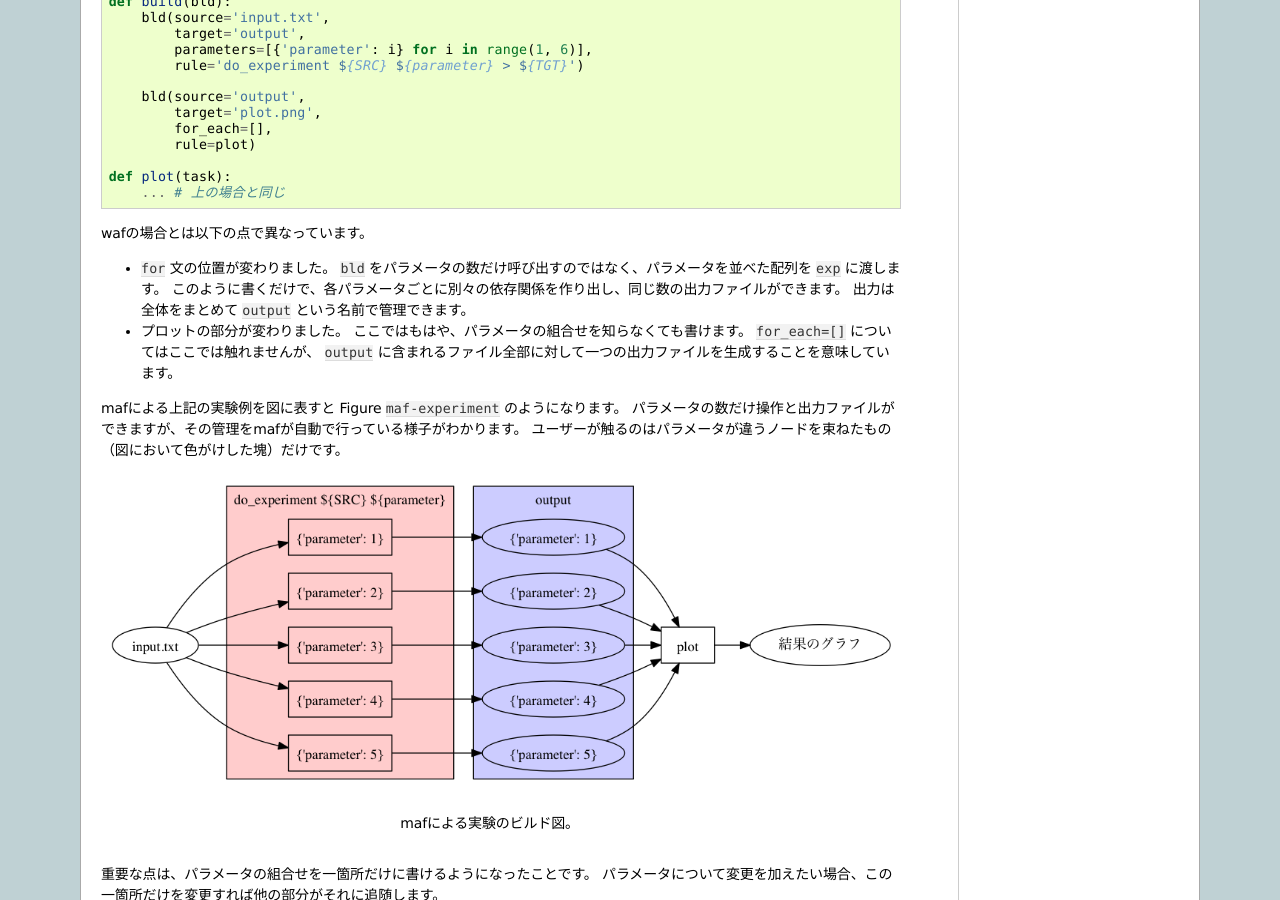
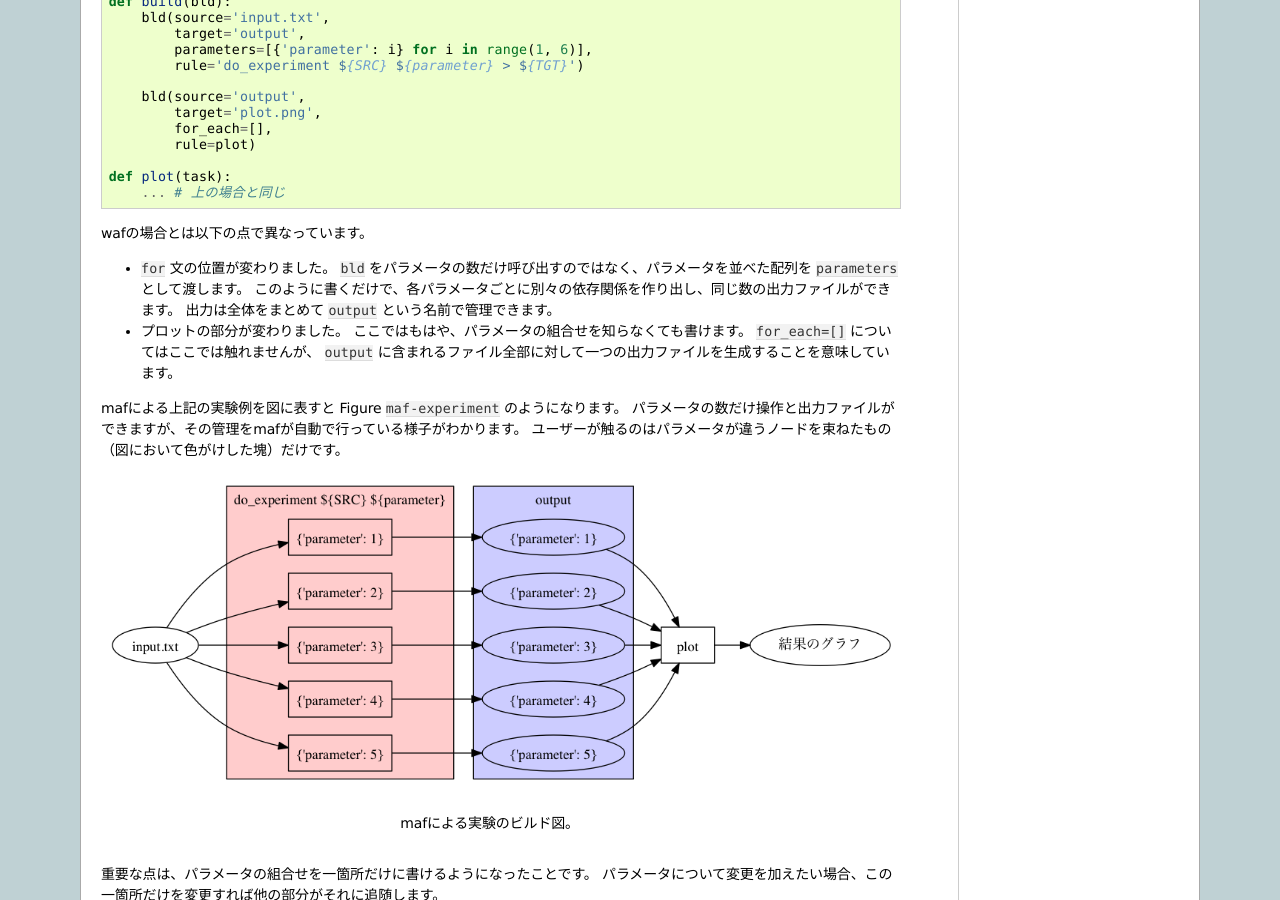
Before and after one commit to pfi/maf, a Sphinx documentation site: the page built from document/source/introduction.rst, in a window 1280 px wide and 900 px high, scrolled down 3622 px. Built offline with Sphinx 7.4.7, drawn with Linux system fonts in a browser that asks for light colours; formulas are drawn with MathJax 3; cross-references to code outside the pages are shown as plain code.

Commit message:
Fix a bug in introduction

```diff
--- a/document/source/introduction.rst
+++ b/document/source/introduction.rst
@@ -184,7 +184,7 @@ mafを用いた実験例
 wafの場合とは以下の点で異なっています。
 
 - ``for`` 文の位置が変わりました。
-  ``bld`` をパラメータの数だけ呼び出すのではなく、パラメータを並べた配列を ``exp`` に渡します。
+  ``bld`` をパラメータの数だけ呼び出すのではなく、パラメータを並べた配列を ``parameters`` として渡します。
   このように書くだけで、各パラメータごとに別々の依存関係を作り出し、同じ数の出力ファイルができます。
   出力は全体をまとめて ``output`` という名前で管理できます。
 - プロットの部分が変わりました。
```
